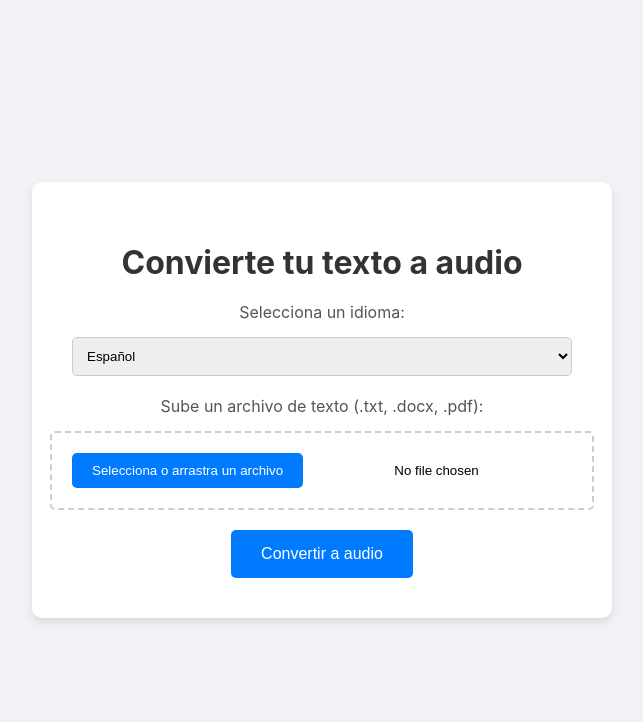
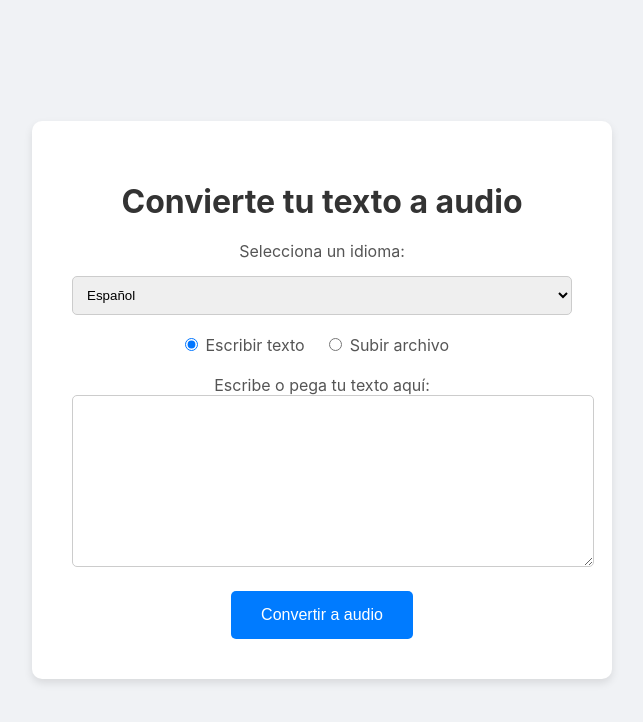
Before and after one commit to Galking-droid/text-to-audio, a Flask app: page / in a window 1280 px wide. Shown: the top 722 px of the page, without its empty margins (318-961 px from the left). Run offline with Flask 3, Linux system fonts and the light colour scheme.

Commit message:
feat: Allow direct text input and add support for .odt/.rtf files

```diff
--- a/app.py
+++ b/app.py
@@ -6,6 +6,8 @@ import io
 # Importar las librerías para manejar archivos
 import docx
 from PyPDF2 import PdfReader
+import ezodf
+from striprtf.striprtf import rtf_to_text
 
 app = Flask(__name__)
 
@@ -44,45 +46,66 @@ def get_text_from_file(file_path):
             print(f"Error al leer el archivo PDF: {e}")
             text = "" # En caso de error, el texto queda vacío
 
+    elif file_extension == '.odt':
+        try:
+            doc = ezodf.opendoc(file_path)
+            text = ""
+            # extract text from paragraphs
+            for p in doc.body:
+                if isinstance(p, ezodf.text.Paragraph):
+                    text += p.plaintext()
+        except Exception as e:
+            print(f"Error al leer el archivo ODT: {e}")
+            text = ""
+
+    elif file_extension == '.rtf':
+        try:
+            with open(file_path, 'r', encoding='utf-8', errors='ignore') as f:
+                rtf_content = f.read()
+                text = rtf_to_text(rtf_content)
+        except Exception as e:
+            print(f"Error al leer el archivo RTF: {e}")
+            text = ""
+
     return text
 
 # Ruta que procesa el archivo subido
 @app.route('/convertir', methods=['POST'])
 def convertir_a_audio():
-    if 'file' not in request.files:
-        return "No se encontró el archivo.", 400
+    lang = request.form.get('lang', 'es')
+    input_method = request.form.get('input_method')
+    texto_extraido = ""
 
-    file = request.files['file']
-    if file.filename == '':
-        return "No se seleccionó ningún archivo.", 400
+    if input_method == 'text':
+        texto_extraido = request.form.get('text_input')
+    elif input_method == 'file':
+        if 'file' not in request.files:
+            return "No se encontró el archivo.", 400
 
-    if file:
-        file_path = os.path.join(app.config['UPLOAD_FOLDER'], file.filename)
-        file.save(file_path)
+        file = request.files['file']
+        if file.filename == '':
+            return "No se seleccionó ningún archivo.", 400
 
-        # 1. Leer el texto del archivo
-        texto_extraido = get_text_from_file(file_path)
-
-        # 2. Si hay texto, convertirlo a audio
-        lang = request.form.get('lang', 'es')
-        if texto_extraido:
-            tts = gTTS(text=texto_extraido, lang=lang)
-            audio_buffer = io.BytesIO()
-            tts.write_to_fp(audio_buffer)
-            audio_buffer.seek(0)
-
-            # Limpiar el archivo subido después de procesarlo
+        if file:
+            file_path = os.path.join(app.config['UPLOAD_FOLDER'], file.filename)
+            file.save(file_path)
+            texto_extraido = get_text_from_file(file_path)
             os.remove(file_path)
 
-            return send_file(
-                audio_buffer,
-                mimetype='audio/mp3',
-                as_attachment=True,
-                download_name="audio_generado.mp3"
-            )
-        else:
-            os.remove(file_path)
-            return "No se pudo extraer texto del archivo.", 400
+    if texto_extraido and texto_extraido.strip():
+        tts = gTTS(text=texto_extraido, lang=lang)
+        audio_buffer = io.BytesIO()
+        tts.write_to_fp(audio_buffer)
+        audio_buffer.seek(0)
+
+        return send_file(
+            audio_buffer,
+            mimetype='audio/mp3',
+            as_attachment=True,
+            download_name="audio_generado.mp3"
+        )
+    else:
+        return "No se proporcionó texto o no se pudo extraer texto del archivo.", 400
 
 # Asegurarse de que el servidor se ejecute solo si se llama a este script
 if __name__ == '__main__':
--- a/requirements.txt
+++ b/requirements.txt
@@ -2,3 +2,5 @@ Flask
 gTTS
 python-docx
 PyPDF2
+ezodf
+striprtf
--- a/static/css/style.css
+++ b/static/css/style.css
@@ -84,3 +84,21 @@ input[type="submit"]:hover {
     0% { transform: rotate(0deg); }
     100% { transform: rotate(360deg); }
 }
+
+.input-method {
+    margin-bottom: 20px;
+}
+
+.input-method label {
+    margin-right: 15px;
+    cursor: pointer;
+}
+
+textarea {
+    width: 100%;
+    padding: 10px;
+    border-radius: 5px;
+    border: 1px solid #ccc;
+    margin-bottom: 20px;
+    resize: vertical;
+}
--- a/templates/index.html
+++ b/templates/index.html
@@ -16,8 +16,24 @@
                 <option value="fr">Francés</option>
                 <option value="de">Alemán</option>
             </select>
-            <label for="file">Sube un archivo de texto (.txt, .docx, .pdf):</label>
-            <input type="file" name="file" id="file" accept=".txt, .docx, .pdf" required />
+
+            <div class="input-method">
+                <input type="radio" id="text-input-method" name="input_method" value="text" checked>
+                <label for="text-input-method">Escribir texto</label>
+                <input type="radio" id="file-input-method" name="input_method" value="file">
+                <label for="file-input-method">Subir archivo</label>
+            </div>
+
+            <div id="text-input-container">
+                <label for="text_input">Escribe o pega tu texto aquí:</label>
+                <textarea name="text_input" id="text_input" rows="10" cols="50"></textarea>
+            </div>
+
+            <div id="file-input-container" style="display: none;">
+                <label for="file">Sube un archivo de texto (.txt, .docx, .pdf, .odt, .rtf):</label>
+                <input type="file" name="file" id="file" accept=".txt, .docx, .pdf, .odt, .rtf" />
+            </div>
+
             <input type="submit" value="Convertir a audio" />
         </form>
         <div class="loader" id="loader"></div>
@@ -27,6 +43,35 @@
         function showLoader() {
             document.getElementById('loader').style.display = 'block';
         }
+
+        const textInputMethod = document.getElementById('text-input-method');
+        const fileInputMethod = document.getElementById('file-input-method');
+        const textInputContainer = document.getElementById('text-input-container');
+        const fileInputContainer = document.getElementById('file-input-container');
+        const textInput = document.getElementById('text_input');
+        const fileInput = document.getElementById('file');
+
+        textInputMethod.addEventListener('change', () => {
+            if (textInputMethod.checked) {
+                textInputContainer.style.display = 'block';
+                fileInputContainer.style.display = 'none';
+                textInput.required = true;
+                fileInput.required = false;
+            }
+        });
+
+        fileInputMethod.addEventListener('change', () => {
+            if (fileInputMethod.checked) {
+                textInputContainer.style.display = 'none';
+                fileInputContainer.style.display = 'block';
+                textInput.required = false;
+                fileInput.required = true;
+            }
+        });
+
+        // Set initial state
+        textInput.required = true;
+        fileInput.required = false;
     </script>
 </body>
 </html>
```
Also changed, not shown: README.md.
